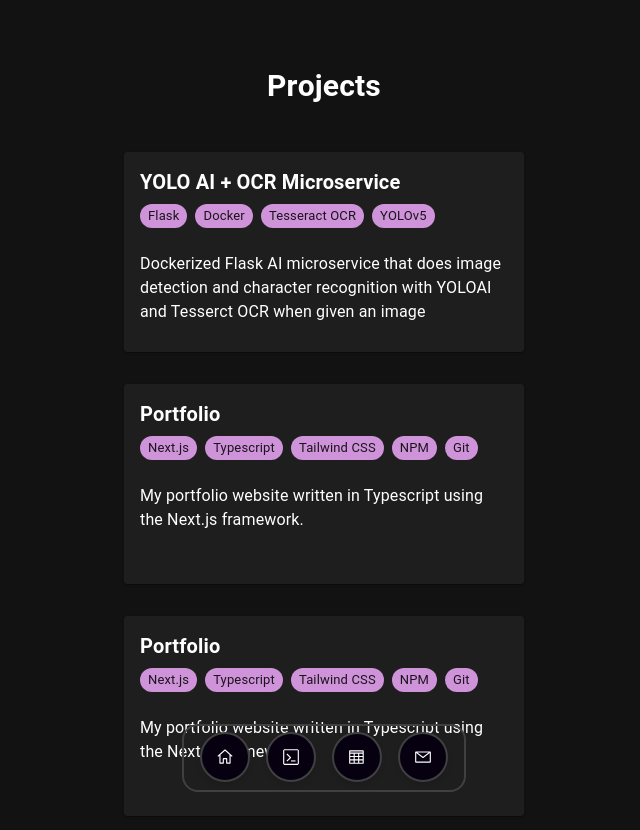
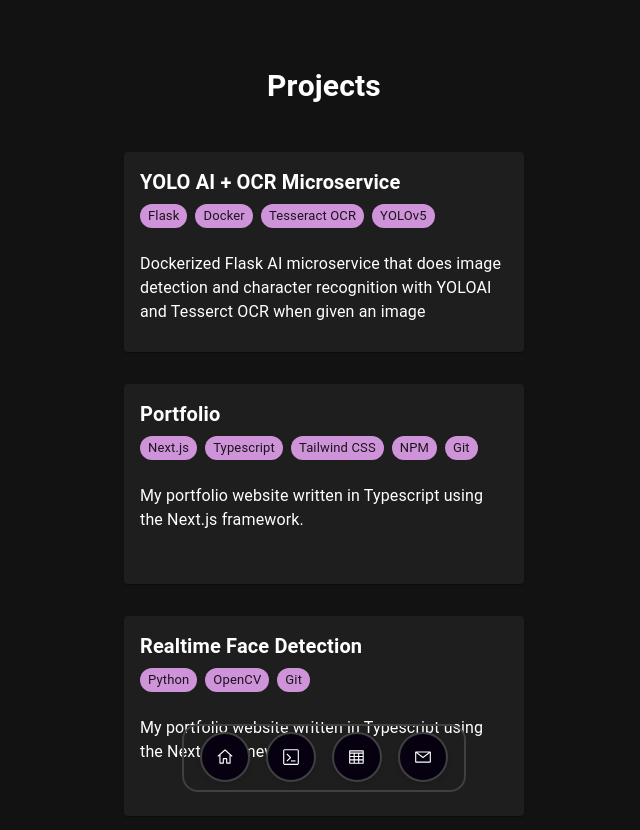
Before and after one commit to AshokSasi/Portfolio-Website, a Next.js app: page /projects in a window 1280 px wide. Shown: the top 830 px of the page, without its empty margins (316-956 px from the left). Built offline with nearby package versions, Linux system fonts and the light colour scheme.

Commit message:
Added new project

```diff
--- a/src/app/projects/page.tsx
+++ b/src/app/projects/page.tsx
@@ -75,12 +75,10 @@ export default function Home() {
             <FadeContent blur={true} duration={1000} delay={600} easing="ease-out" initialOpacity={0}>
               <Card sx={{ maxWidth: 400, minHeight: 200 }}>
                 <CardContent>
-                  <h2 className="font-bold text-xl mb-2">Portfolio</h2>
+                  <h2 className="font-bold text-xl mb-2">Realtime Face Detection</h2>
                   <Stack direction="row" spacing={1}>
-                    <Chip label="Next.js" size="small" color="secondary" />
-                    <Chip label="Typescript" size="small" color="secondary" />
-                    <Chip label="Tailwind CSS" size="small" color="secondary" />
-                    <Chip label="NPM" size="small" color="secondary" />
+                    <Chip label="Python" size="small" color="secondary" />
+                    <Chip label="OpenCV" size="small" color="secondary" />
                     <Chip label="Git" size="small" color="secondary" />
                   </Stack>
                   <br />
```
